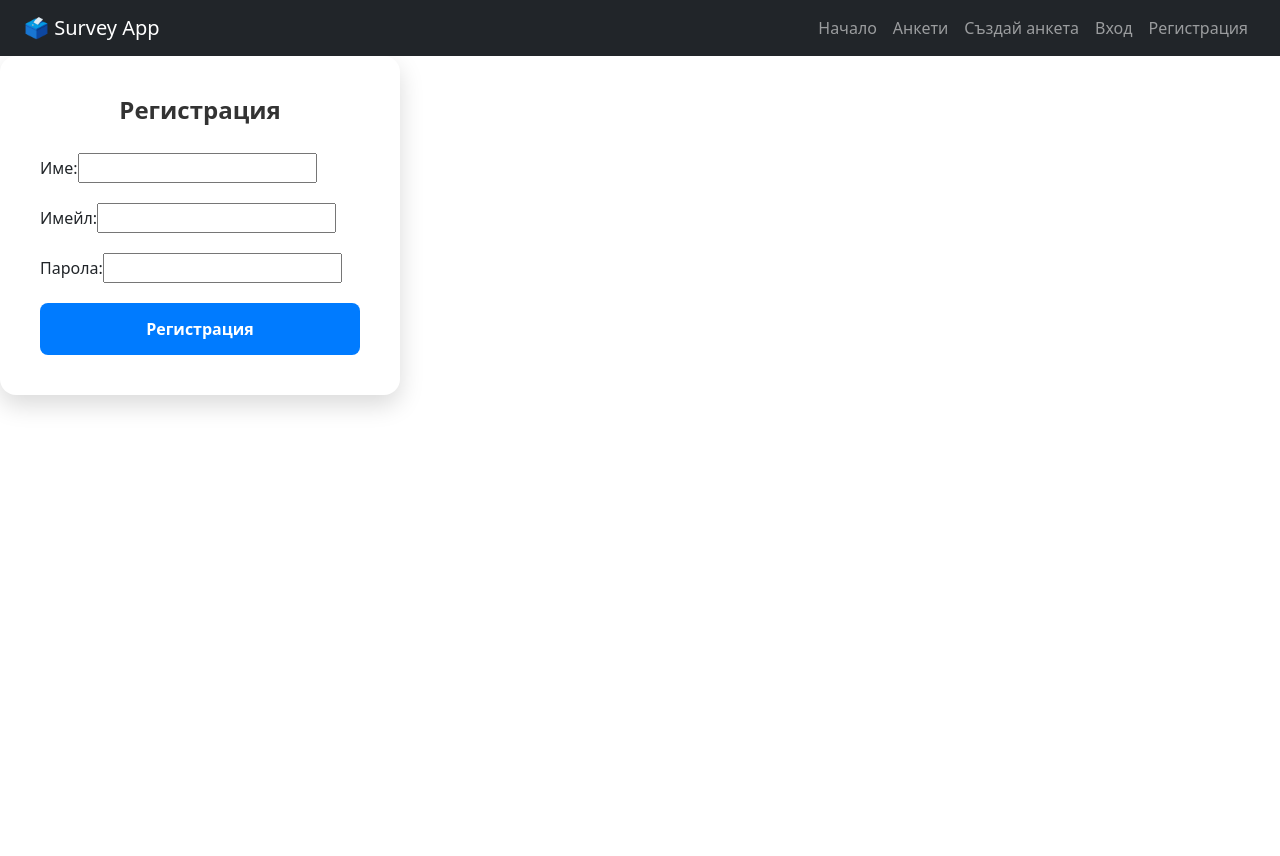
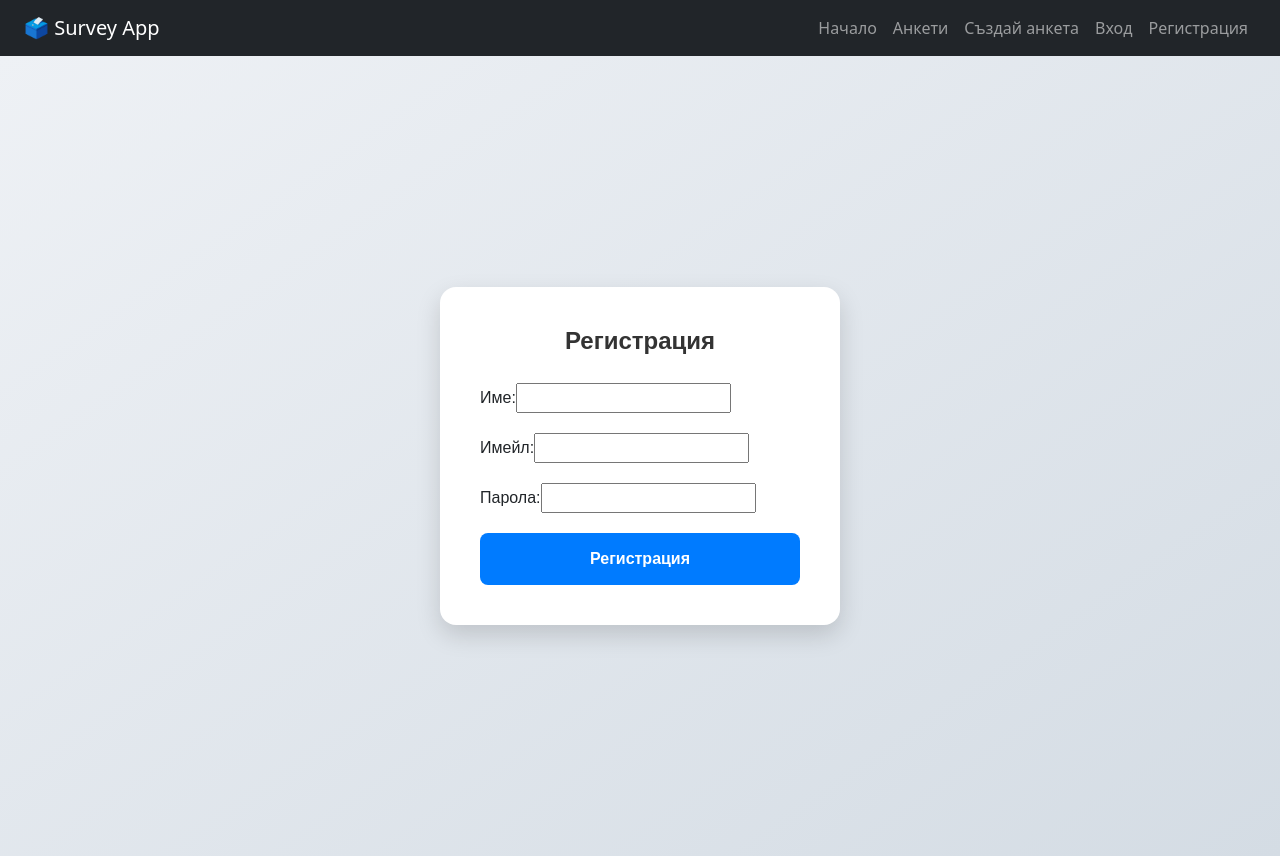
Before and after one commit to Ifchu/Survey_App, a React (Create React App) app: page /register in a window 1280 px wide. Before the commit the page ends 800 px from the top, so only its background shows below. Built offline with nearby package versions, Linux system fonts and the light colour scheme.

Commit message:
Updated Register page
@Ifchu Updated Register page style

```diff
--- a/src/pages/Register.js
+++ b/src/pages/Register.js
@@ -82,7 +82,7 @@ function Register() {
 
 
   return (
-    <div tyle={styles.wrapper}>
+    <div style={styles.wrapper}>
       <form style={styles.card} onSubmit={handleRegister}>
         <h2 style={styles.title}>Регистрация</h2>
         <div>
```
